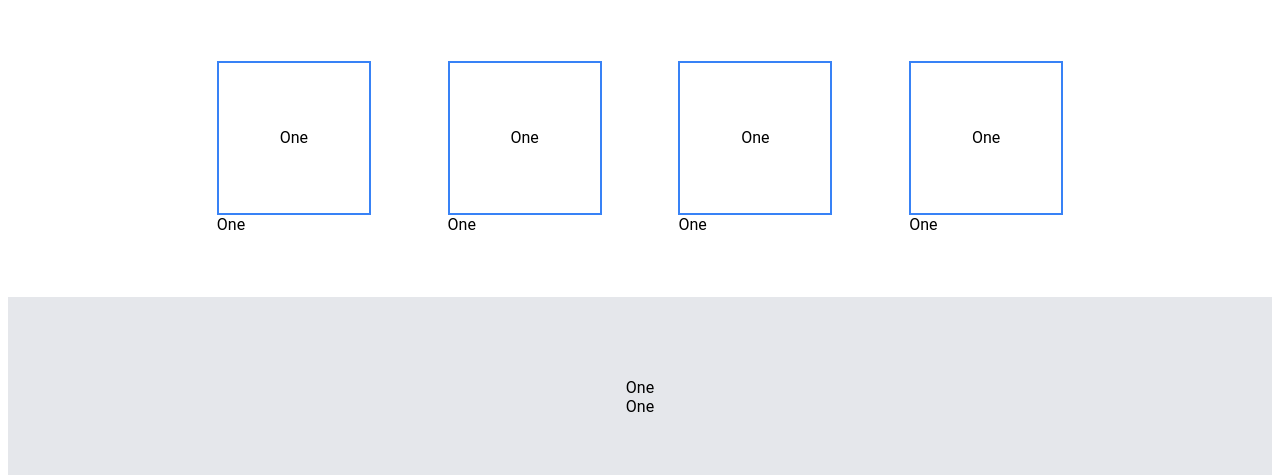
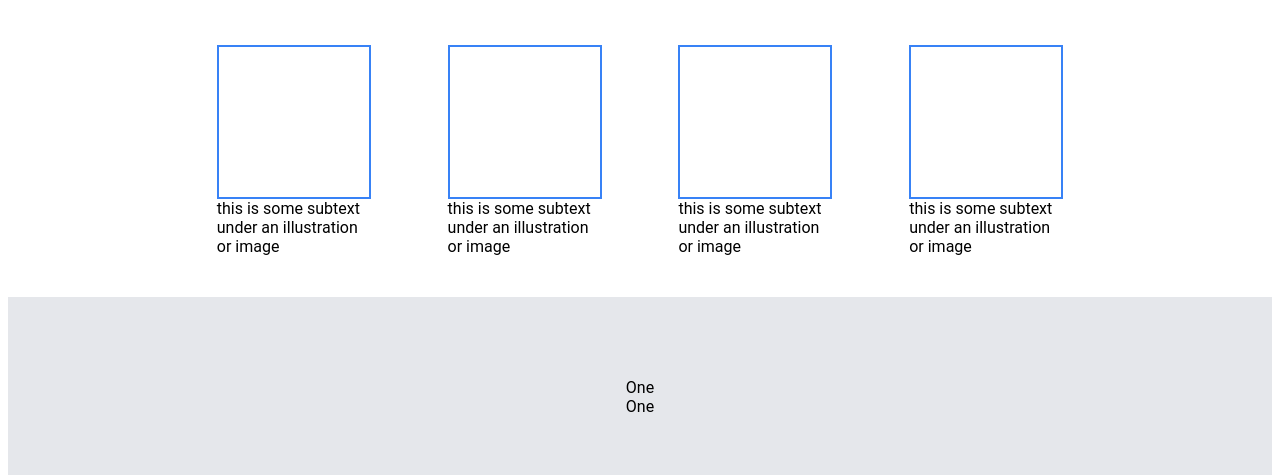
Before and after one commit to CCWebb14/Landing-Page, a plain HTML site: page index.html in a window 1280 px wide. Shown: the part 325-800 px from the top of the page. Drawn offline with Linux system fonts and the light colour scheme.

Commit message:
fixed clashing on caption, removed height

```diff
--- a/index.html
+++ b/index.html
@@ -46,20 +46,20 @@
         <div class="side-bar"></div>
         <div class="boxes">
             <div class="box-text">
-                <div class="box">One</div>
-                <div class="text">One</div>
+                <div class="box"></div>
+                <div class="text">this is some subtext under an illustration or image</div>
             </div>
             <div class="box-text">
-                <div class="box">One</div>
-                <div class="text">One</div>
+                <div class="box"></div>
+                <div class="text">this is some subtext under an illustration or image</div>
             </div>
             <div class="box-text">
-                <div class="box">One</div>
-                <div class="text">One</div>
+                <div class="box"></div>
+                <div class="text">this is some subtext under an illustration or image</div>
             </div>
             <div class="box-text">
-                <div class="box">One</div>
-                <div class="text">One</div>
+                <div class="box"></div>
+                <div class="text">this is some subtext under an illustration or image</div>
             </div>
         </div>
         <div class="side-bar"></div>
--- a/style.css
+++ b/style.css
@@ -1,5 +1,5 @@
 body {
-    font-family: Roboto, sans-serif;
+    font-family: "roboto", sans-serif;
 
     /* display: flex;
     flex-direction: column; */
@@ -50,6 +50,7 @@ body {
 
 .caption-figure {
     width: 1000px;
+    /* height: 200px; */
 
     /* flex: 0 1 auto; */
 
@@ -84,7 +85,7 @@ body {
 
 .bar2 {
     /* padding: 20px; */
-    height: 200px;
+    /* height: 200px; */
     background: #1F2937;
     flex: auto;
 
@@ -125,6 +126,11 @@ body {
     display: flex;
     justify-content: center;
     align-items: center;
+}
+
+.text {
+    width: 150px;
+    height: 50px;
 }
 
 .caption {
```
